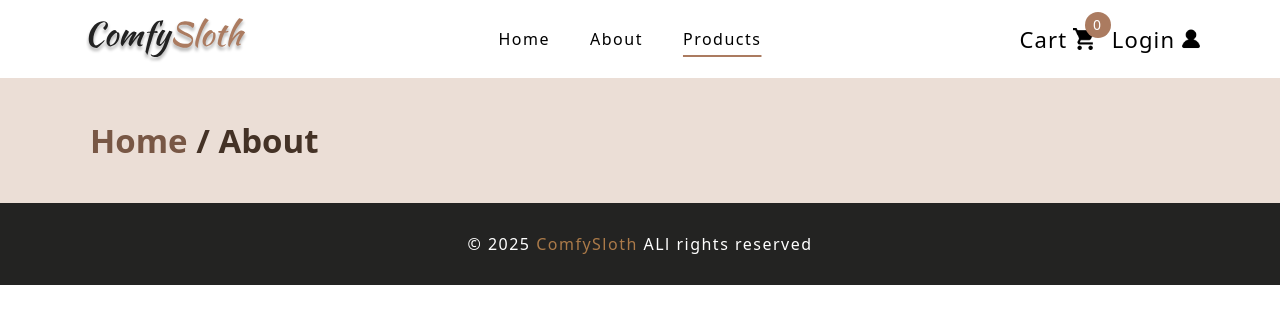
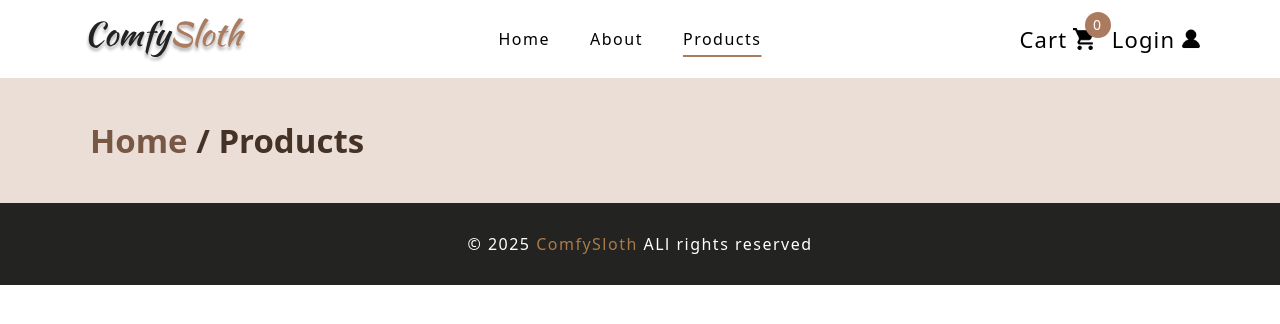
Before and after one commit to Sanjuan1290/ComfySloth, a React (Vite) app: page /products in a window 1280 px wide. Shown: the top 324 px of the page. Built offline with nearby package versions, Linux system fonts and the light colour scheme.

Commit message:
refactor: use HeaderNav in About and Products Page

```diff
--- a/src/Pages/About.jsx
+++ b/src/Pages/About.jsx
@@ -1,14 +1,13 @@
 
 import { NavLink } from "react-router-dom"
+import HeaderNav from '../components/HeaderNav'
 
 export default function About(){
 
     return(
         <section className="about_Section">
 
-            <div>
-                <h1><NavLink to='/'>Home</NavLink> / About</h1>
-            </div>
+            <HeaderNav navLocation={'About'}/>
 
             <div>
                 <img src="/HomeImages/ShopNowImage/niceTable.png" alt="nice table" />
--- a/src/Pages/Products.jsx
+++ b/src/Pages/Products.jsx
@@ -1,12 +1,12 @@
 
 import { NavLink } from "react-router-dom"
-import HeaderNav from "../components/AboutComponents/HeaderNav"
+import HeaderNav from "../components/HeaderNav"
 
 export default function Products(){
 
     return(
         <section className="products_Section">
-            <HeaderNav />
+            <HeaderNav navLocation={'Products'}/>
 
 
         </section>
--- a/src/components/AboutComponents/HeaderNav.jsx
+++ /dev/null
@@ -1,13 +0,0 @@
-
-import { NavLink } from "react-router-dom"
-
-export default function HeaderNav(){
-
-    return(
-
-        <div>
-            <h1><NavLink to='/'>Home</NavLink> / About</h1>
-        </div>
-
-    )
-}
--- /dev/null
+++ b/src/components/HeaderNav.jsx
@@ -0,0 +1,13 @@
+
+import { NavLink } from "react-router-dom"
+
+export default function HeaderNav({ navLocation }){
+
+    return(
+
+        <div>
+            <h1><NavLink to='/'>Home</NavLink> / { navLocation }</h1>
+        </div>
+
+    )
+}
```
